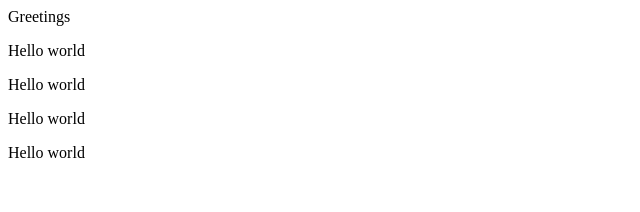
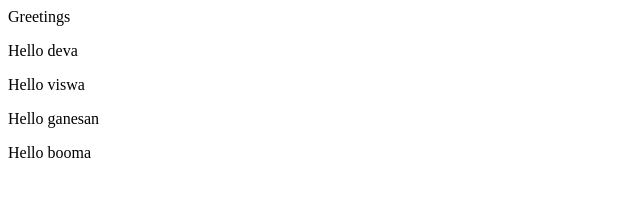
Before and after one commit to DEVAVISWA/react, a React (Vite) app: page / in a window 1280 px wide. Shown: the top 212 px of the page, without its empty margins (0-640 px from the left). Built offline with nearby package versions, Linux system fonts and the light colour scheme.

Commit message:
passing props to a container

```diff
--- a/src/App.jsx
+++ b/src/App.jsx
@@ -1,20 +1,40 @@
-//reusing component
-function Hello(){
-  return(
-    <p>Hello world</p>
+//Using props
+function Hello(props) {
+  console.log(props)
+  return (
+    <p>Hello {props.userName}</p>
   )
 }
 
-function greeting () {
-  return(
+function greeting() {
+  let user1='deva'
+  let user2='viswa'
+  return (
     <div>
       Greetings
-      <Hello />
-      <Hello />
-      <Hello />
-      <Hello/>
+      <Hello userName={user1} />
+      <Hello userName={user2}/>
+      <Hello userName={'ganesan'} />
+      <Hello userName={'booma'} />
     </div>
   )
 }
 
 export default greeting
+
+//eg 2
+// function Message(props) {
+//   console.log(props)
+//   return(
+//     <p>rathiri pathu mani<h1>{props.time}</h1>ku maadi ku vandha</p>
+//   )
+// }
+
+// function greet(){
+//   return (
+//     <div>
+//       <Message time={'rendu mani'}/>
+//     </div>
+//   )
+// }
+// export default greet
```
